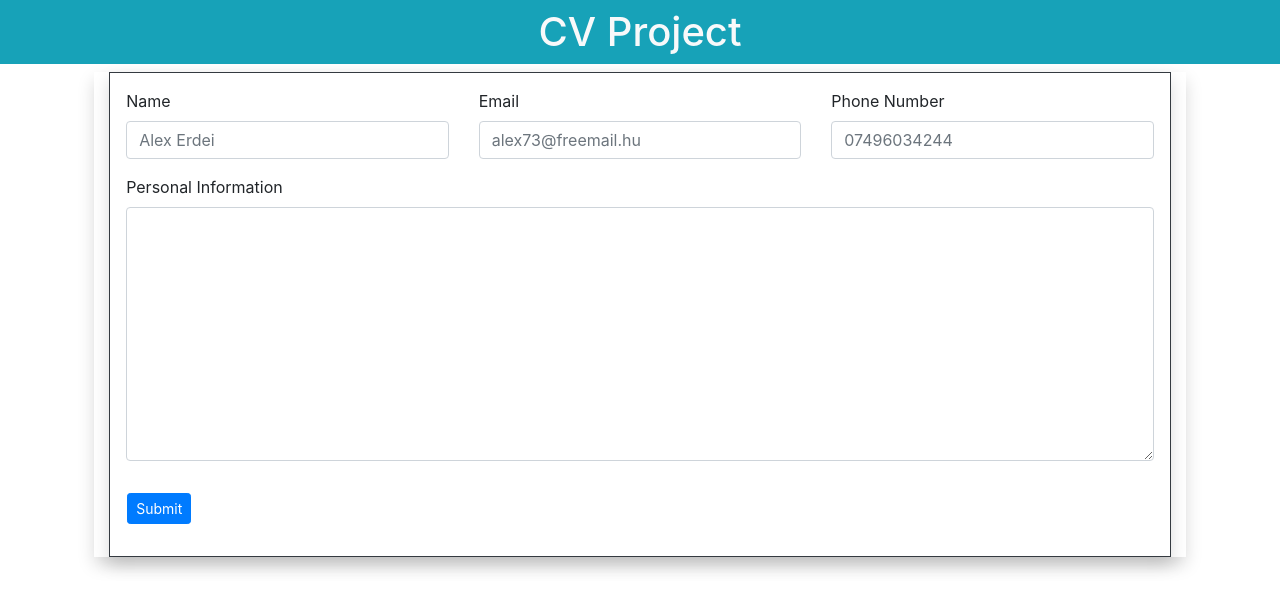
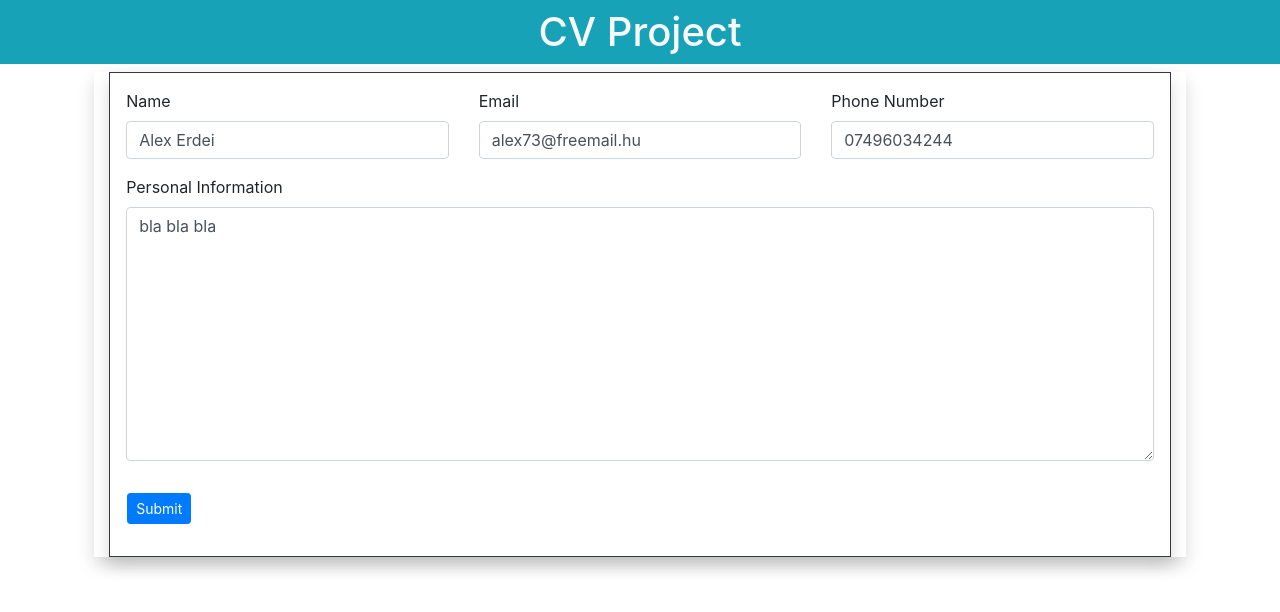
Before and after one commit to AlexErdei73/cv-project-hooks, a React (Create React App) app: page / in a window 1280 px wide. Both pictures are taken after a click on the button 148 px from the left and 239 px from the top of the page. Shown: the top 612 px of the page. Built offline with nearby package versions, Linux system fonts and the light colour scheme.

Commit message:
bind the form to page view

```diff
--- a/src/components/generalInformation.jsx
+++ b/src/components/generalInformation.jsx
@@ -13,6 +13,14 @@ class GeneralInformation extends Component {
   handleClick = (event) => {
     const isEditing = true;
     this.setState({ isEditing });
+    event.preventDefault();
+  };
+
+  handleChange = (event) => {
+    const target = event.target;
+    const name = target.name;
+    const value = target.value;
+    this.setState({ [name]: value });
   };
 
   form = (
@@ -25,6 +33,8 @@ class GeneralInformation extends Component {
             className="form-control"
             id="name"
             placeholder="Alex Erdei"
+            value={this.state.name}
+            onChange={this.handleChange}
           />
         </div>
         <div className="form-group col-md-4">
@@ -34,6 +44,8 @@ class GeneralInformation extends Component {
             className="form-control"
             id="email"
             placeholder="alex73@freemail.hu"
+            value={this.state.email}
+            onChange={this.handleChange}
           />
         </div>
         <div className="form-group col-md-4">
@@ -43,6 +55,8 @@ class GeneralInformation extends Component {
             className="form-control"
             id="phone"
             placeholder="07496034244"
+            value={this.state.phone}
+            onChange={this.handleChange}
           />
         </div>
       </div>
@@ -55,6 +69,8 @@ class GeneralInformation extends Component {
             id="personalInformation"
             cols="30"
             rows="10"
+            value={this.state.information}
+            onChange={this.handleChange}
           ></textarea>
         </div>
       </div>
```
